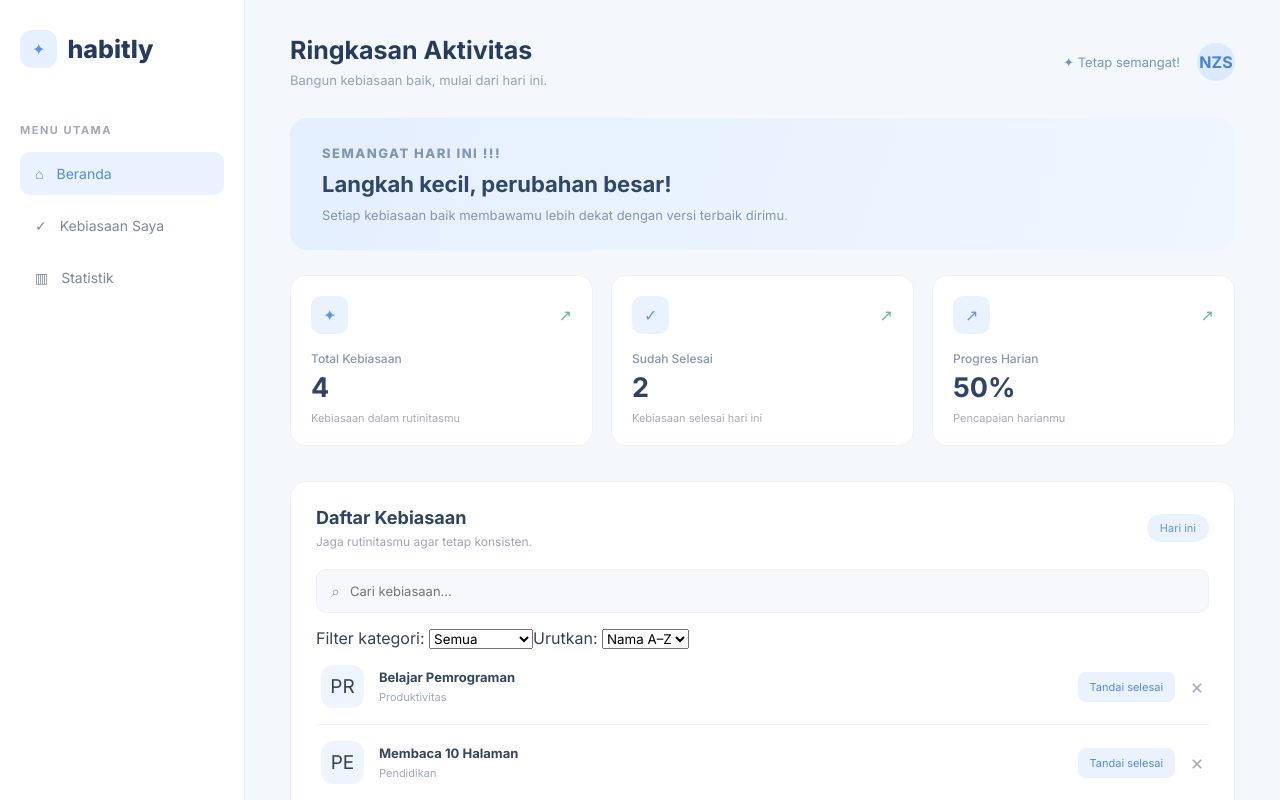
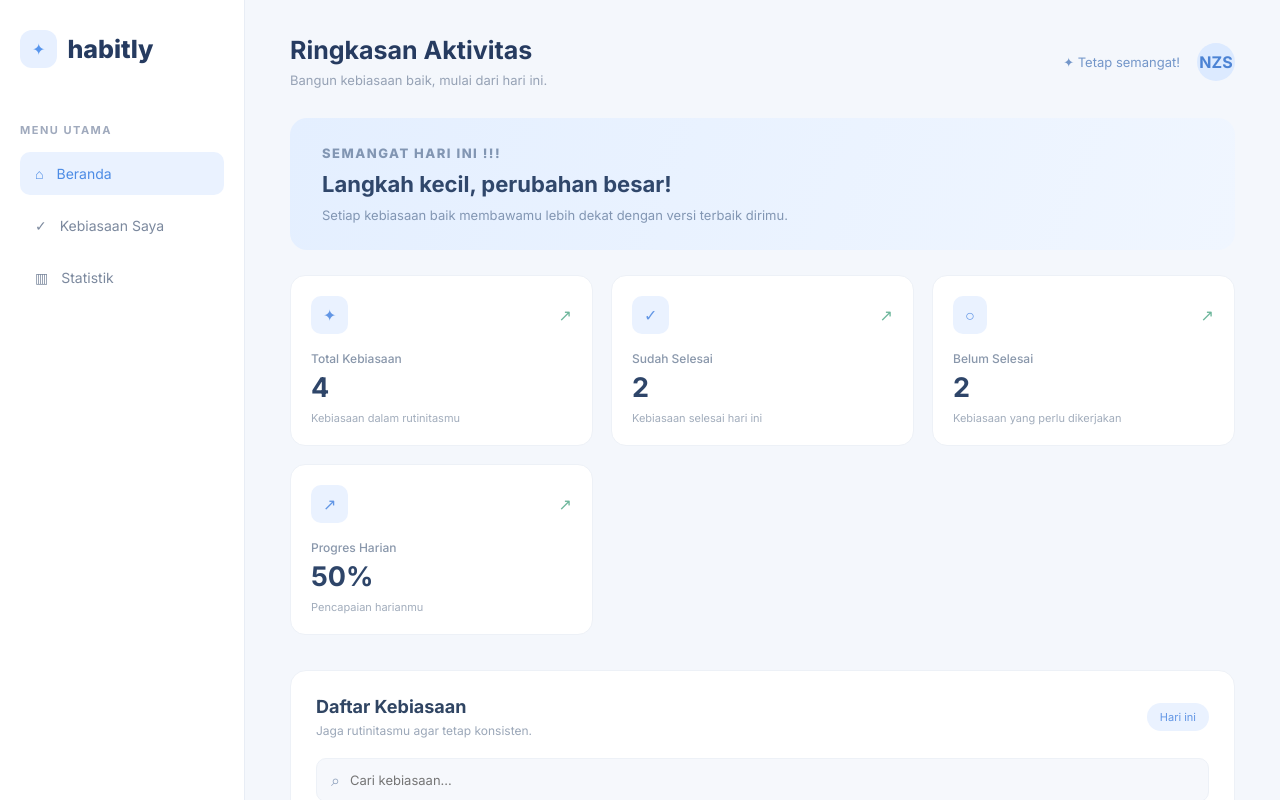
Before and after one commit to nzhrasyaifi-glitch/habitly, a React (Vite) app: page / in a window 1280 px wide. Shown: the top 800 px of the page. Built offline with nearby package versions, Linux system fonts and the light colour scheme.

Commit message:
Menambahkan informasi jumlah kebiasaan belum selesai

```diff
--- a/src/App.tsx
+++ b/src/App.tsx
@@ -32,6 +32,7 @@ function App() {
   }, [habits]);
 
   const completedCount = habits.filter((habit) => habit.completed).length;
+  const pendingCount = habits.filter((habit) => !habit.completed).length;
   const totalCount = habits.length;
   const progress = totalCount === 0 ? 0 : Math.round((completedCount / totalCount) * 100);
 
@@ -106,6 +107,12 @@ function App() {
             icon="✓"
           />
           <ProgressCard
+            title="Belum Selesai"
+            value={pendingCount}
+            description="Kebiasaan yang perlu dikerjakan"
+            icon="○"
+          />
+          <ProgressCard
             title="Progres Harian"
             value={`${progress}%`}
             description="Pencapaian harianmu"
```
